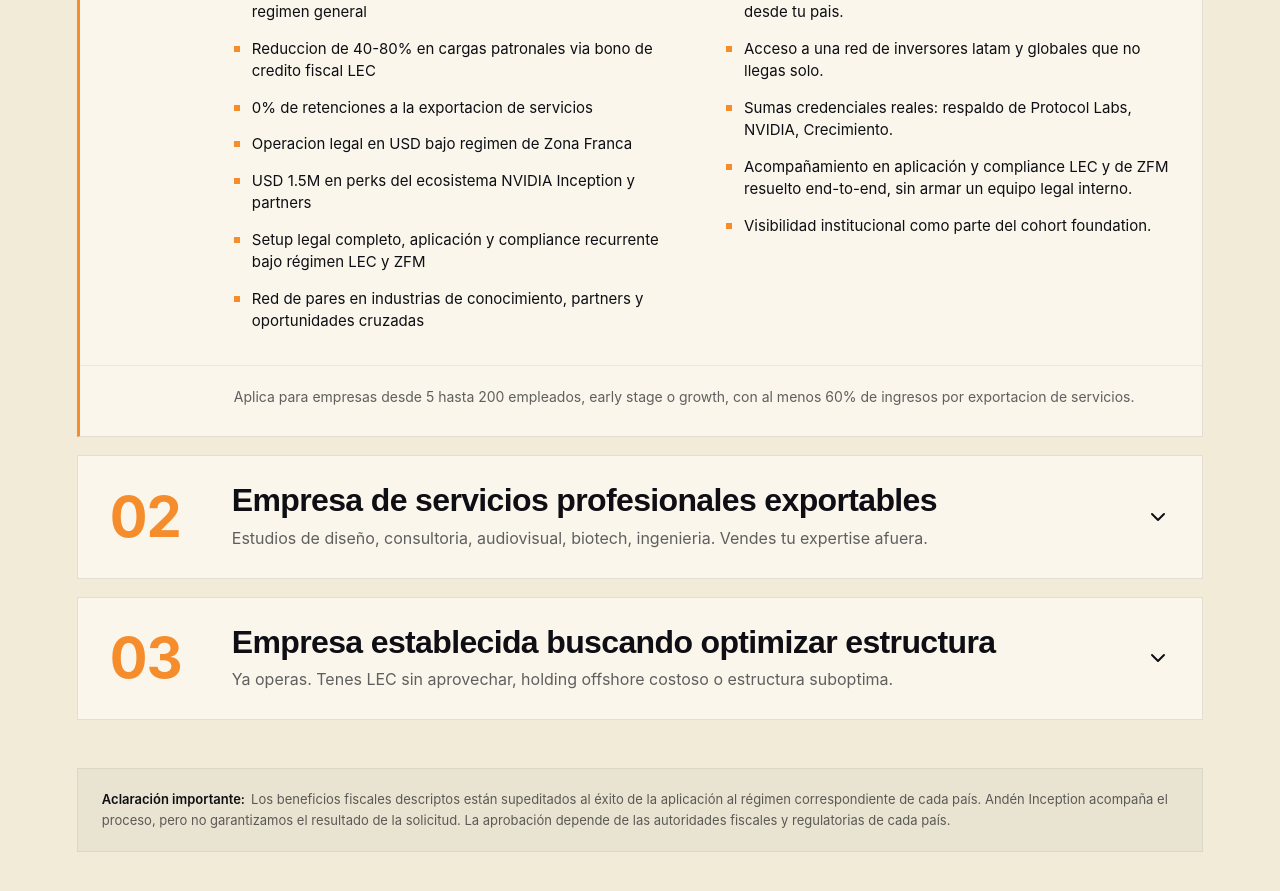
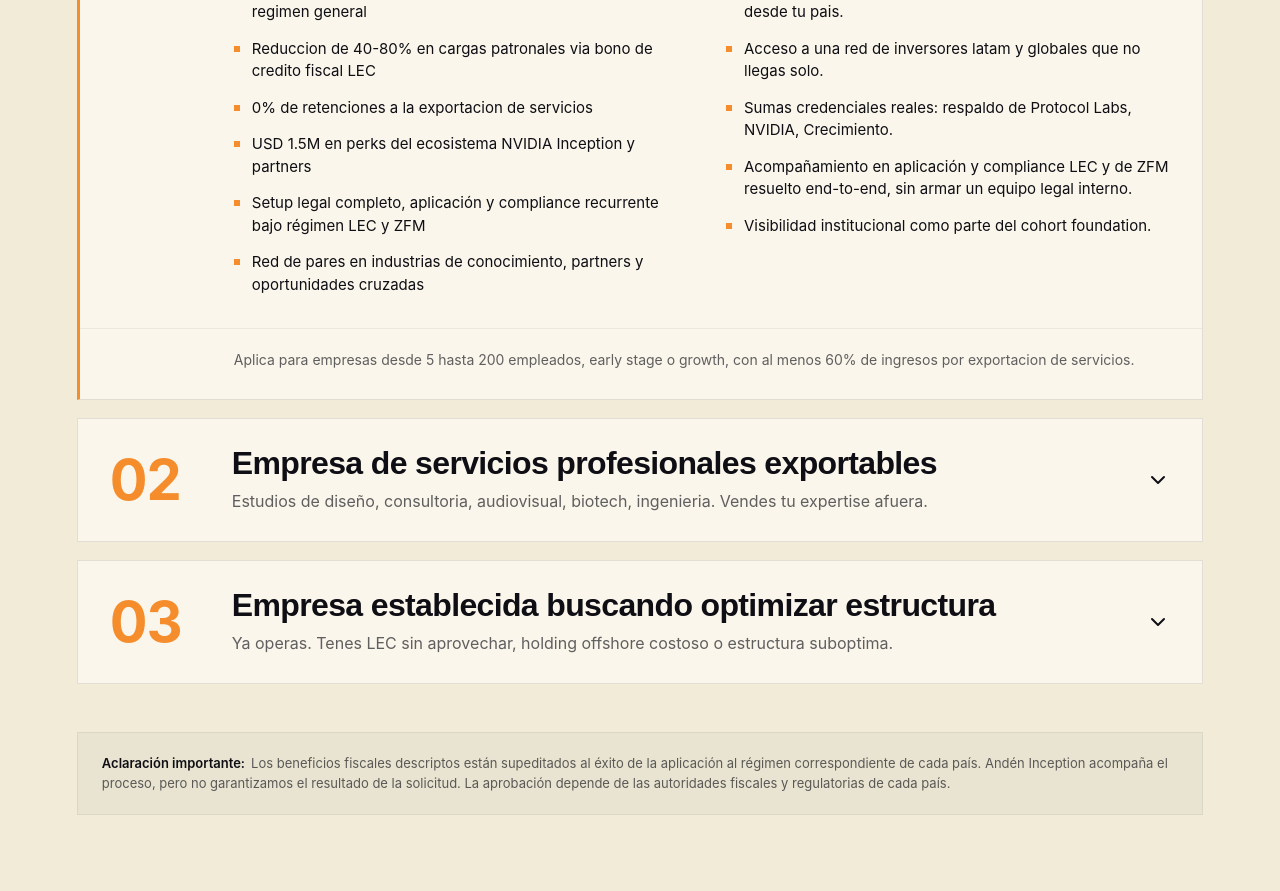
Before and after one commit to SimonPuebla/andeninception, a Next.js app: page / in a window 1280 px wide. Shown: the part 2620-3511 px from the top of the page. Built offline with nearby package versions, Linux system fonts and the light colour scheme.

Commit message:
feat: remove outdated legal operation benefit from ParaVos section
Updated ParaVos section to reflect current offerings

Co-authored-by: SimonPuebla <61593892+SimonPuebla@users.noreply.github.com>

```diff
--- a/app/components/sections/ParaVos.tsx
+++ b/app/components/sections/ParaVos.tsx
@@ -23,7 +23,6 @@ const profiles: ProfileCard[] = [
       "Ganancias hasta el 15% efectivo en lugar de 35% del regimen general",
       "Reduccion de 40-80% en cargas patronales via bono de credito fiscal LEC",
       "0% de retenciones a la exportacion de servicios",
-      "Operacion legal en USD bajo regimen de Zona Franca",
       "USD 1.5M en perks del ecosistema NVIDIA Inception y partners",
       "Setup legal completo, aplicación y compliance recurrente bajo régimen LEC y ZFM",
       "Red de pares en industrias de conocimiento, partners y oportunidades cruzadas",
```
